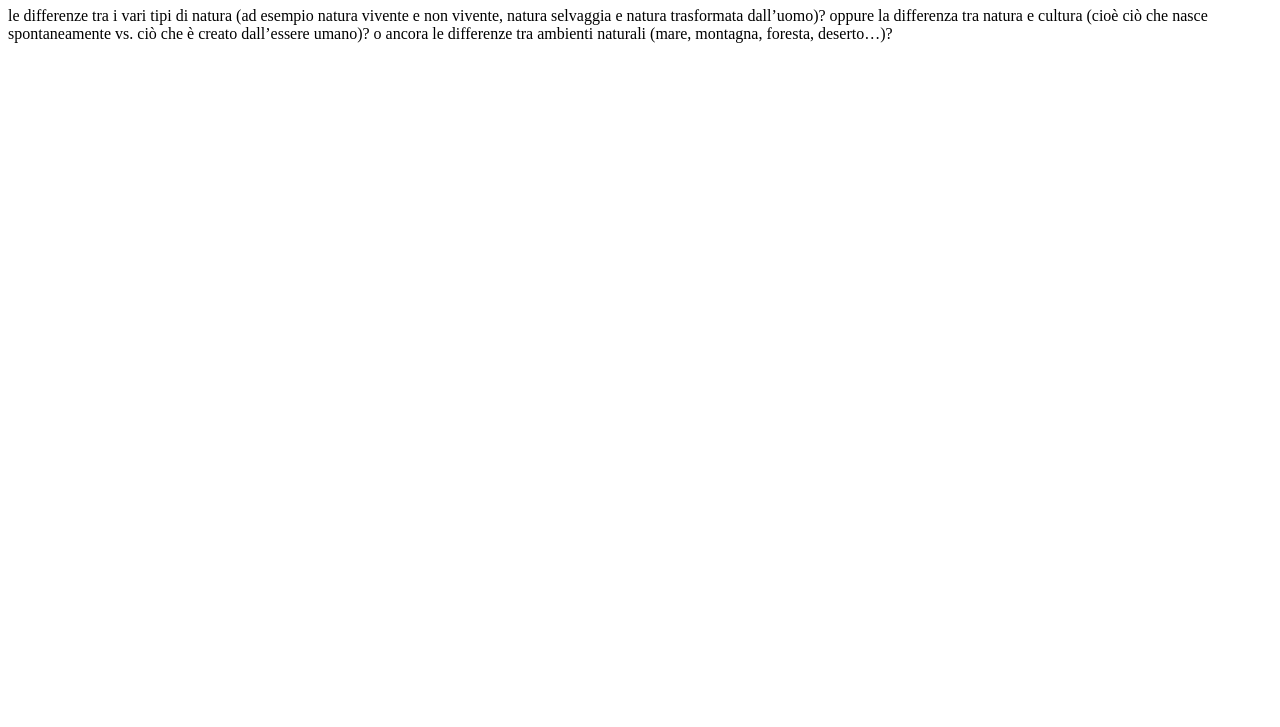
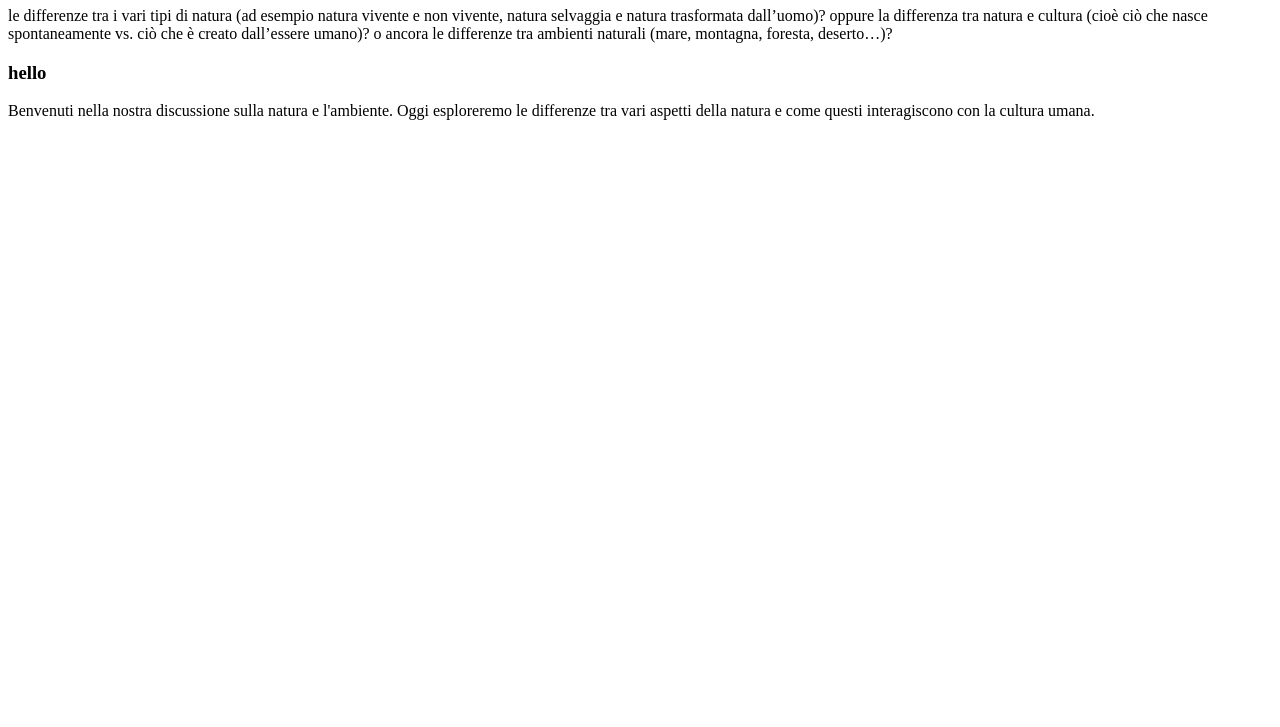
Before and after one commit to Daouda-t/revisione-git, a plain HTML site: page index.html in a window 1280 px wide. Shown: the part 73-800 px from the top of the page. Drawn offline with Linux system fonts and the light colour scheme.

```diff
--- a/index.html
+++ b/index.html
@@ -18,5 +18,11 @@
 
 o ancora le differenze tra ambienti naturali (mare, montagna, foresta, deserto…)?</p>
     </header>
+    <main>
+        <h3>hello</h3>
+
+        <p>Benvenuti nella nostra discussione sulla natura e l'ambiente. Oggi esploreremo le differenze tra vari aspetti
+            della natura e come questi interagiscono con la cultura umana.</p>
+    </main>
 </body>
 </html>
```
